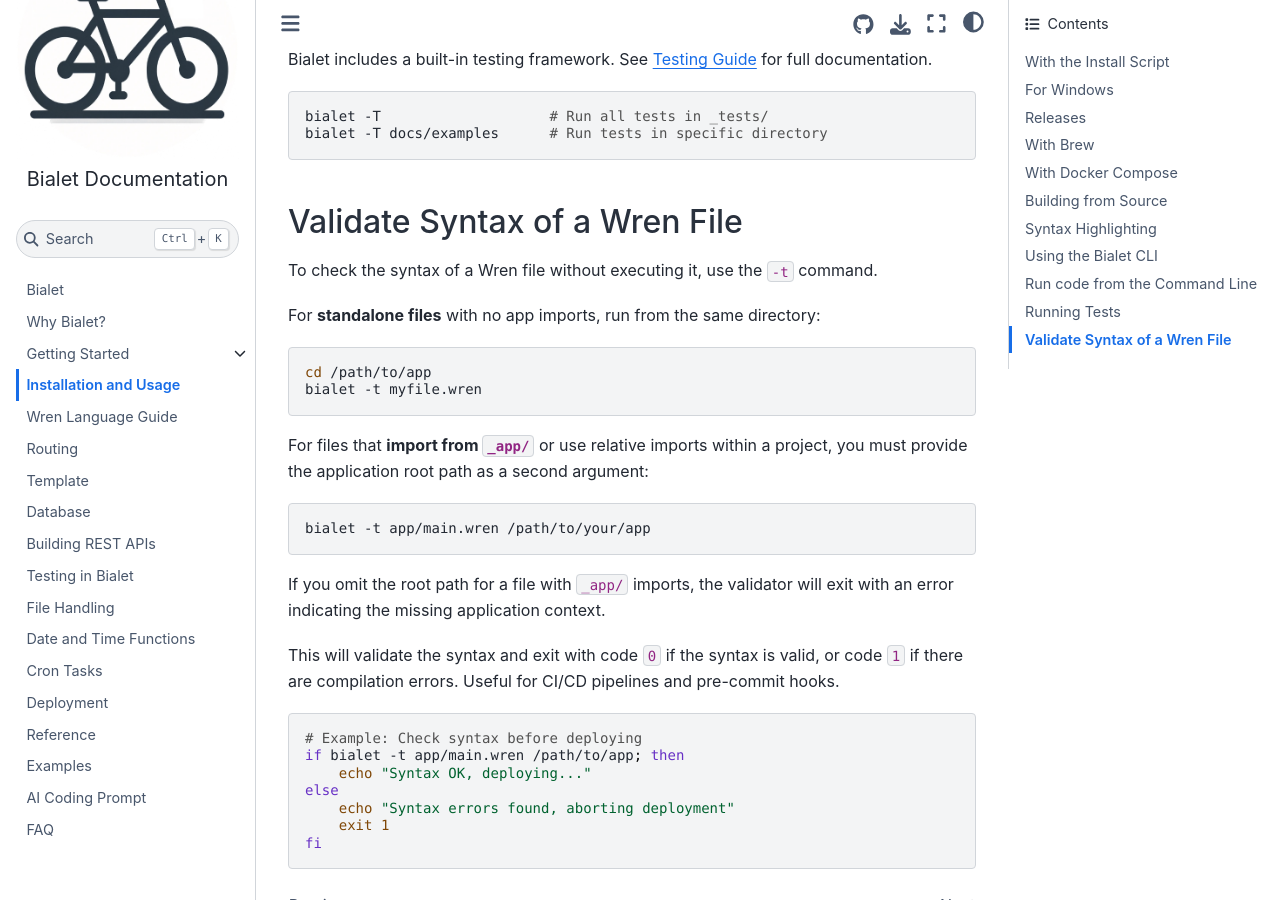
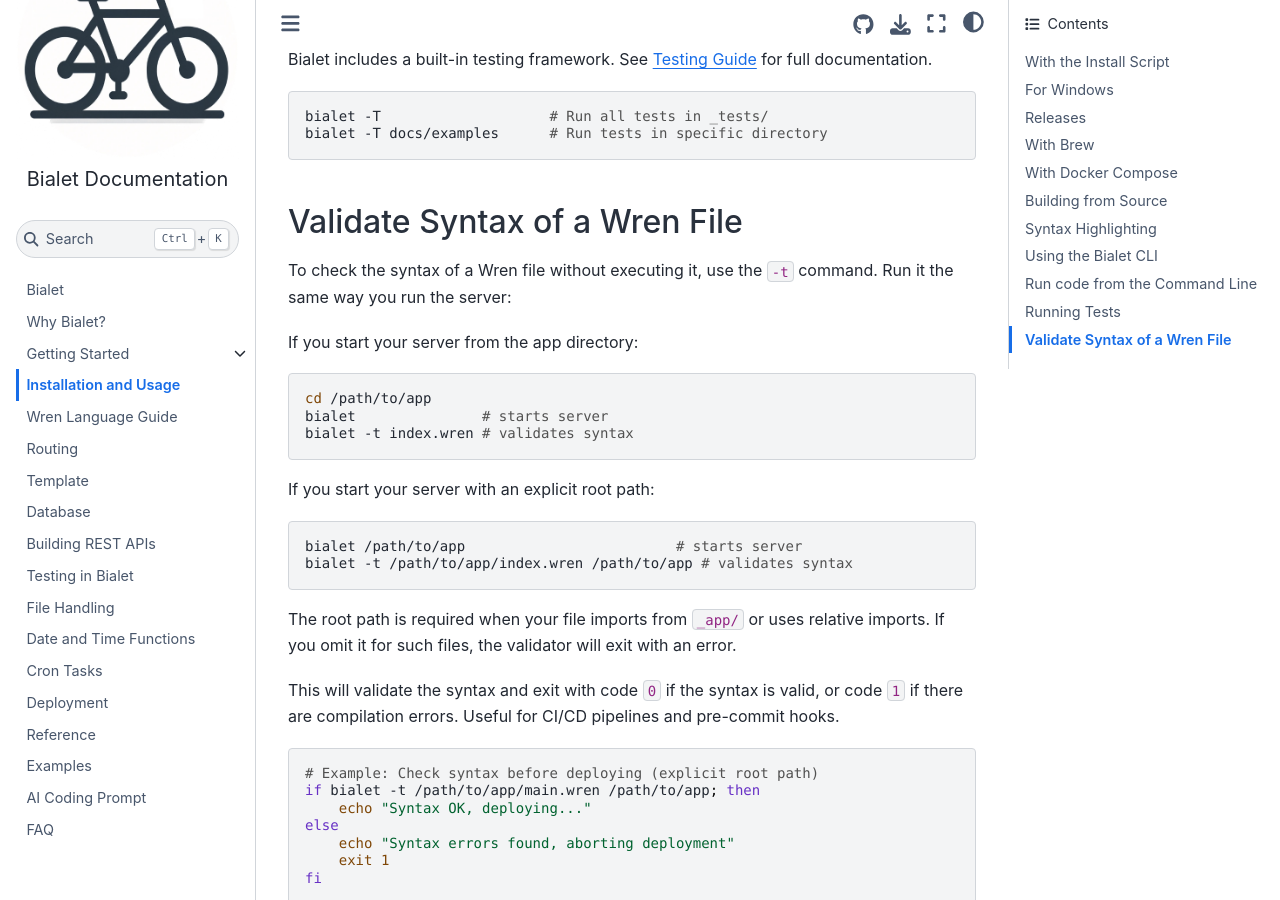
Before and after one commit to bialet/bialet, a Sphinx documentation site: the page built from docs/installation.md, in a window 1280 px wide and 900 px high, scrolled down 5743 px. Built offline with Sphinx 7.4.7 and the Sphinx Book theme 1.1.4, drawn with Linux system fonts in a browser that asks for light colours; the version number could not be read and is left out.

Commit message:
docs: simplify -t usage docs to mirror server startup pattern

````diff
--- a/docs/installation.md
+++ b/docs/installation.md
@@ -231,31 +231,33 @@
 ## Validate Syntax of a Wren File
 
 To check the syntax of a Wren file without executing it, use the `-t` command.
+Run it the same way you run the server:
 
-For **standalone files** with no app imports, run from the same directory:
+If you start your server from the app directory:
 
 ```bash
 cd /path/to/app
-bialet -t myfile.wren
+bialet               # starts server
+bialet -t index.wren # validates syntax
 ```
 
-For files that **import from `_app/`** or use relative imports within a project,
-you must provide the application root path as a second argument:
+If you start your server with an explicit root path:
 
 ```bash
-bialet -t app/main.wren /path/to/your/app
+bialet /path/to/app                         # starts server
+bialet -t /path/to/app/index.wren /path/to/app # validates syntax
 ```
 
-If you omit the root path for a file with `_app/` imports, the validator will
-exit with an error indicating the missing application context.
+The root path is required when your file imports from `_app/` or uses relative
+imports. If you omit it for such files, the validator will exit with an error.
 
 This will validate the syntax and exit with code `0` if the syntax is valid, or
 code `1` if there are compilation errors. Useful for CI/CD pipelines and
 pre-commit hooks.
 
 ```bash
-# Example: Check syntax before deploying
-if bialet -t app/main.wren /path/to/app; then
+# Example: Check syntax before deploying (explicit root path)
+if bialet -t /path/to/app/main.wren /path/to/app; then
     echo "Syntax OK, deploying..."
 else
     echo "Syntax errors found, aborting deployment"
````
